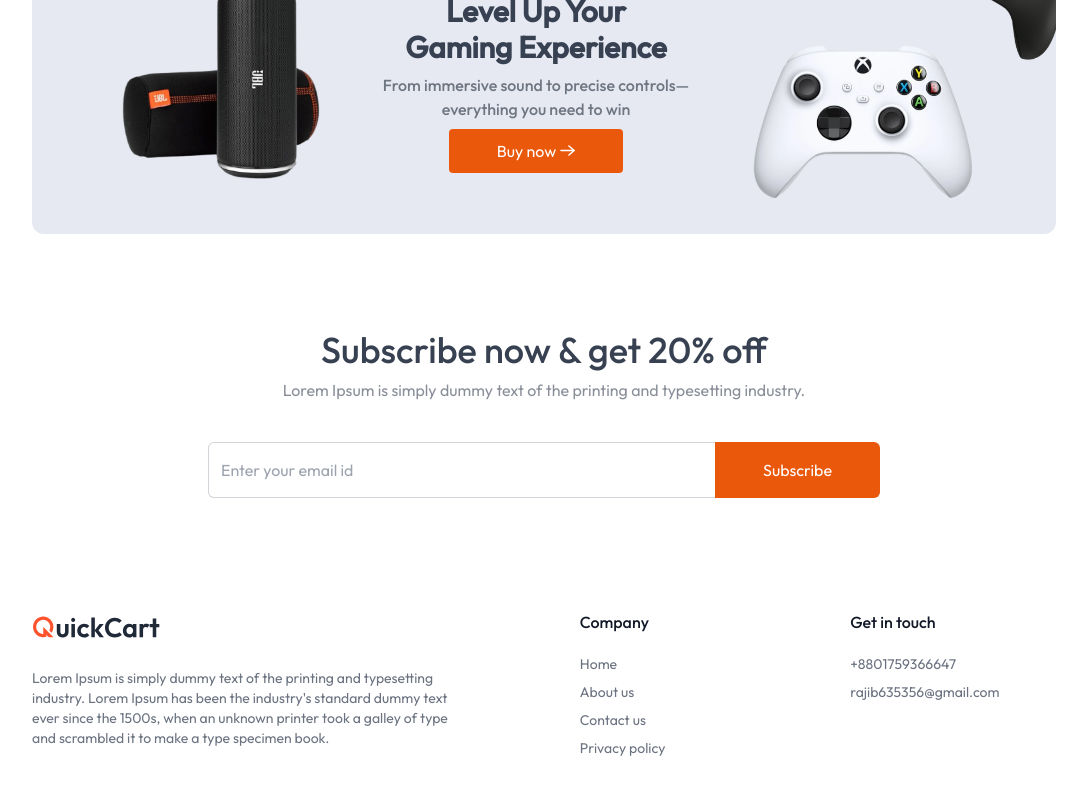
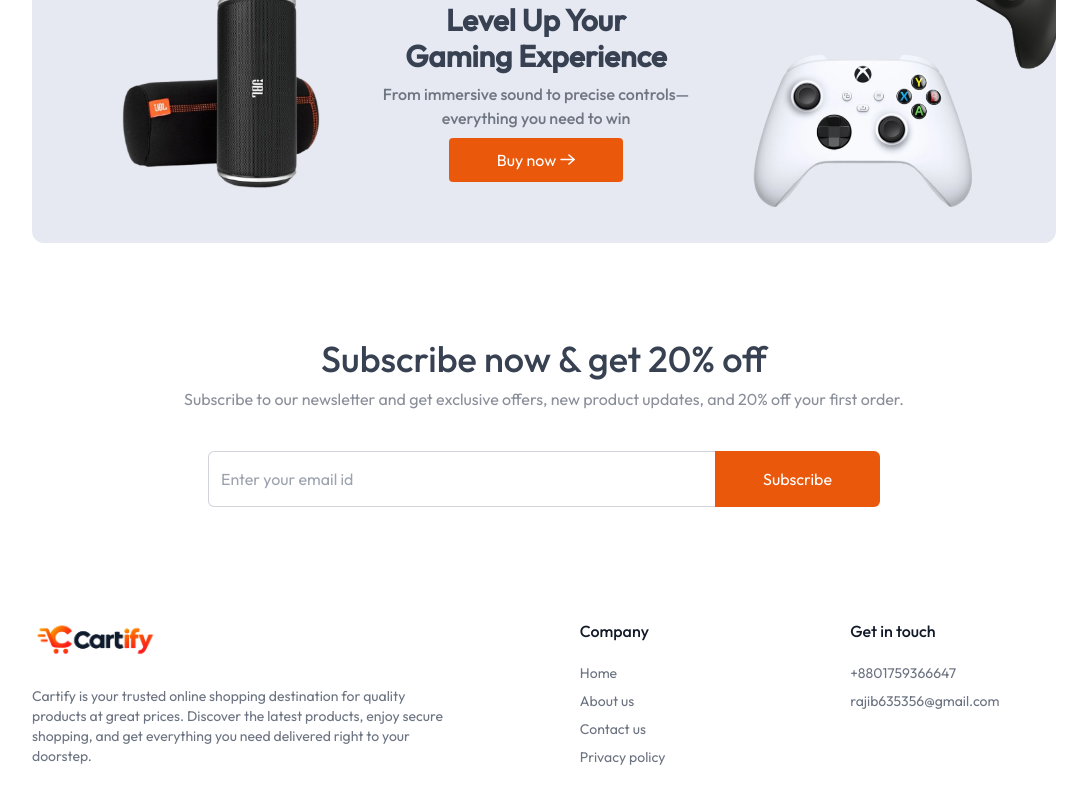
Before and after one commit to Rajibbepary/Cartify-Nextjs, a Next.js app: page / in a window 1280 px wide. Shown: the part 2000-2797 px from the top of the page, without its empty margins (96-1183 px from the left). Built offline with nearby package versions, Linux system fonts and the light colour scheme.

Commit message:
logo update and lorom text change

```diff
--- a/assets/assets.js
+++ b/assets/assets.js
@@ -1,4 +1,5 @@
-import logo from "./logo.svg";
+// import logo from "./logo.svg";
+import logo from "./logo.png";
 import search_icon from "./search_icon.svg";
 import user_icon from "./user_icon.svg";
 import cart_icon from "./cart_icon.svg";
--- a/components/Footer.jsx
+++ b/components/Footer.jsx
@@ -9,10 +9,7 @@
         <div className="w-4/5">
           <Image className="w-28 md:w-32" src={assets.logo} alt="logo" />
           <p className="mt-6 text-sm">
-            Lorem Ipsum is simply dummy text of the printing and typesetting
-            industry. Lorem Ipsum has been the industry's standard dummy text
-            ever since the 1500s, when an unknown printer took a galley of type
-            and scrambled it to make a type specimen book.
+            Cartify is your trusted online shopping destination for quality products at great prices. Discover the latest products, enjoy secure shopping, and get everything you need delivered right to your doorstep.
           </p>
         </div>
 
--- a/components/NewsLetter.jsx
+++ b/components/NewsLetter.jsx
@@ -7,8 +7,7 @@
         Subscribe now & get 20% off
       </h1>
       <p className="md:text-base text-gray-500/80 pb-8">
-        Lorem Ipsum is simply dummy text of the printing and typesetting
-        industry.
+        Subscribe to our newsletter and get exclusive offers, new product updates, and 20% off your first order.
       </p>
       <div className="flex items-center justify-between max-w-2xl w-full md:h-14 h-12">
         <input
```
Also changed, not shown: assets/logo.png (added).
